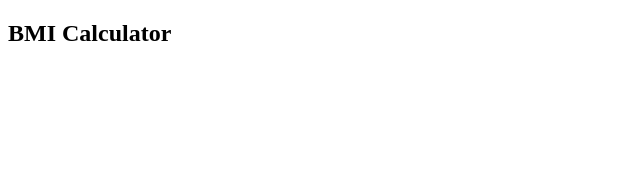
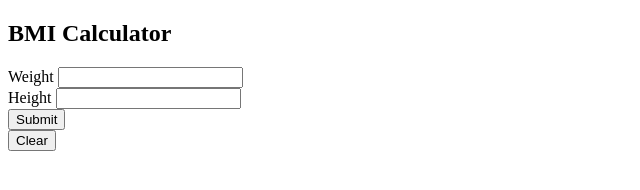
Before and after one commit to harz03/Bmi-Calculator, a plain HTML site: page index.html in a window 1280 px wide. Shown: the whole page, without its empty margins (0-640 px from the left). Drawn offline with Linux system fonts and the light colour scheme.

Commit message:
done with html and javascript

```diff
--- a/index.html
+++ b/index.html
@@ -4,12 +4,19 @@
     <meta charset="UTF-8">
     <meta http-equiv="X-UA-Compatible" content="IE=edge">
     <meta name="viewport" content="width=device-width, initial-scale=1.0">
-    <title>Document</title>
+    <title>BMI Calculator</title>
 </head>
 <body>
     <h2>BMI Calculator</h2>
-
-
+    <label for="weight">Weight</label>
+    <input id = 'weight' type = "numbers"><br/>
+    <label for="height">Height</label>
+    <input id='height' type = "numbers"><br/>
+    <button onclick="calculateBMI()">Submit</button><br/>
+    <button onclick="reload()">Clear</button>
+    <p id="heading"></p>
+    <p id="bmi-output"></p>
+    <p id="message"></p>
     <script src="script.js"></script>
 </body>
 </html>
--- a/script.js
+++ b/script.js
@@ -0,0 +1,22 @@
+//function
+//get value
+//calculate
+//
+
+function calculateBMI(){
+    let weight = document.getElementById('weight').value;
+    let height = document.getElementById('height').value;
+
+    let bmi = weight /(height/100 * height/100);
+    document.getElementById('heading').innerHTML = 'Your BMI is :'
+    document.getElementById('bmi-output').innerHTML = bmi
+
+    if(bmi <= 24.9){
+        document.getElementById('message').innerHTML = 'you are underweight'
+    }
+    else if(bmi>=25 && bmi<=29.9){
+        document.getElementById('message').innerHTML = 'you are healthy'
+    }else{
+        document.getElementById('message').innerHTML = 'you are overweight'
+    }
+}
```
